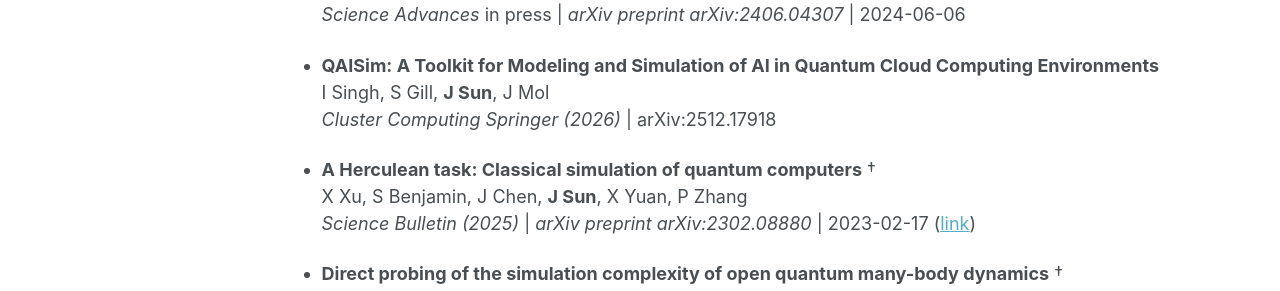
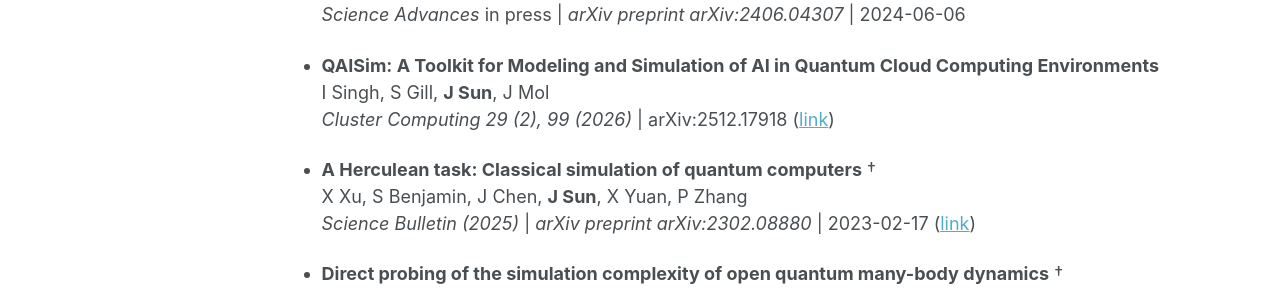
Before and after one commit to jinzhao-sun/jinzhao-sun.github.io, a Jekyll site: the page built from _pages/publications.md, in a window 1280 px wide and 900 px high, scrolled down 401 px. Shown: the part 151-442 px from the top of the window. Built offline with Jekyll 4.4.1, drawn with Linux system fonts in a browser that asks for light colours.

Commit message:
Update publications.md

```diff
--- a/_pages/publications.md
+++ b/_pages/publications.md
@@ -30,7 +30,7 @@ Find descriptions of my research works under **[Research](research.md)**.
 
 - **QAISim: A Toolkit for Modeling and Simulation of AI in Quantum Cloud Computing Environments** <br>
   I Singh, S Gill, **J Sun**, J Mol <br>
-  *Cluster Computing Springer (2026)* | arXiv:2512.17918
+  *Cluster Computing 29 (2), 99 (2026)* | arXiv:2512.17918 ([link](https://link.springer.com/article/10.1007/s10586-025-05879-9))
 
 
 - **A Herculean task: Classical simulation of quantum computers**  †<br>
```
